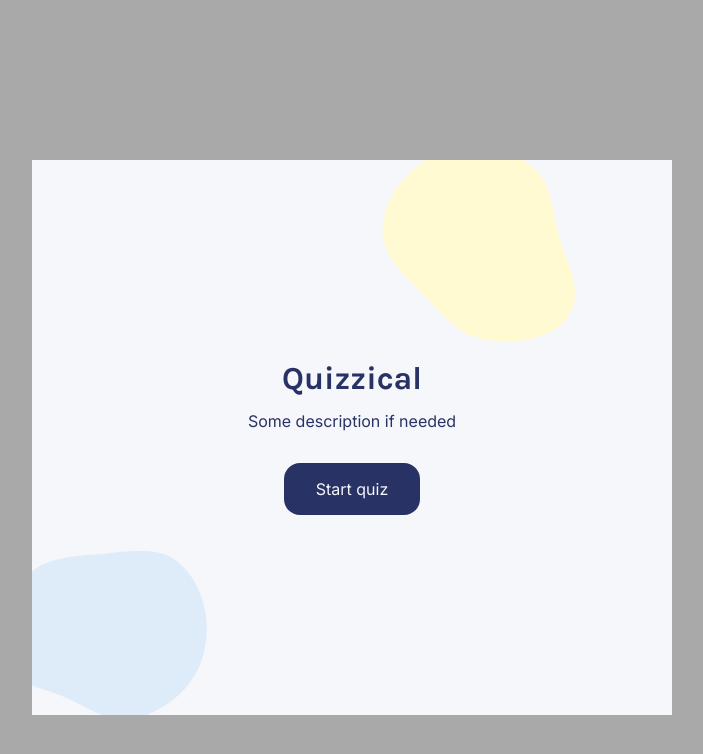
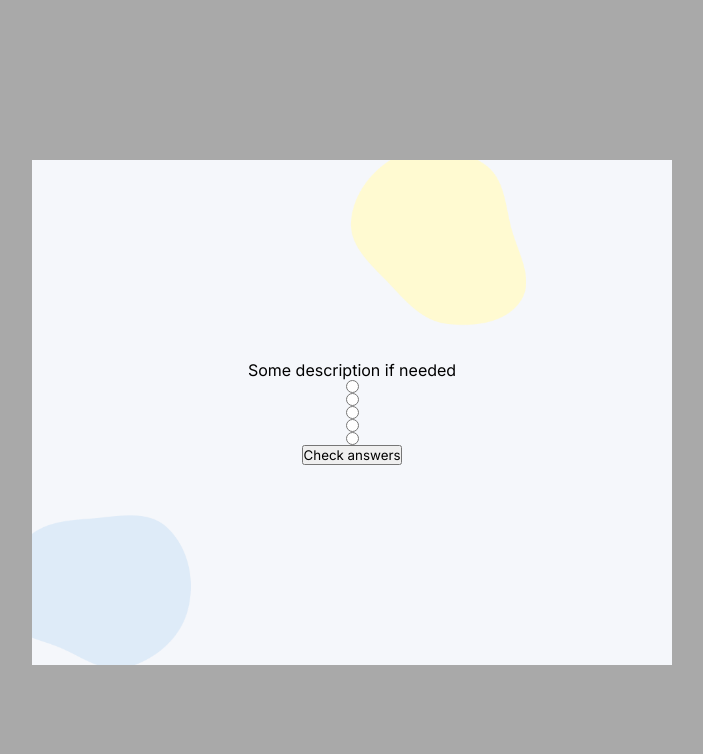
Before and after one commit to claudiomavi/quizzicalReact, a React (Vite) app: page / in a window 1280 px wide. Shown: the top 754 px of the page, without its empty margins (288-991 px from the left). Built offline with nearby package versions, Linux system fonts and the light colour scheme.

Commit message:
started the Questions component

```diff
--- a/src/App.jsx
+++ b/src/App.jsx
@@ -1,16 +1,16 @@
-// CREAR EL COMPONENTE DE HOME Y ESTILARLO
-
 // CREAR EL COMPONENTE DE PREGUNTAS Y ESTILARLO
 // ESTILAR LAS PREGUNTAS COMO RADIO BUTTONS (VER EN GOOGLE COMO ESTILAR EL RADIO COMO UN BUTTON)
 
 // HACER QUE CUANDO SE PULSE EL BOTÓN EN HOME CON UN STATE APAREZCA EL COMPONENTE DE PREGUNTAS
 
-import Home from "/src/Components/Home";
+// import Home from "/src/Components/Home";
+import Questions from "/src/Components/Questions";
 
 export default function App() {
 	return (
 		<div>
-			<Home />
+			{/* <Home /> */}
+			<Questions />
 		</div>
 	);
 }
--- /dev/null
+++ b/src/Components/Questions.jsx
@@ -0,0 +1,13 @@
+export default function Questions() {
+	return (
+		<div className="questions">
+			<p className="questions--question">Some description if needed</p>
+			<input type="radio" name="answers-1" />
+			<input type="radio" name="answers-1" />
+			<input type="radio" name="answers-1" />
+			<input type="radio" name="answers-1" />
+			<input type="radio" name="answers-1" />
+			<button className="question--button">Check answers</button>
+		</div>
+	);
+}
--- a/src/index.css
+++ b/src/index.css
@@ -9,7 +9,8 @@ body {
 	background-color: darkgray;
 }
 
-.home {
+.home,
+.questions {
 	padding: 12.5rem;
 	margin: 20vh auto;
 	max-width: 40rem;
```
